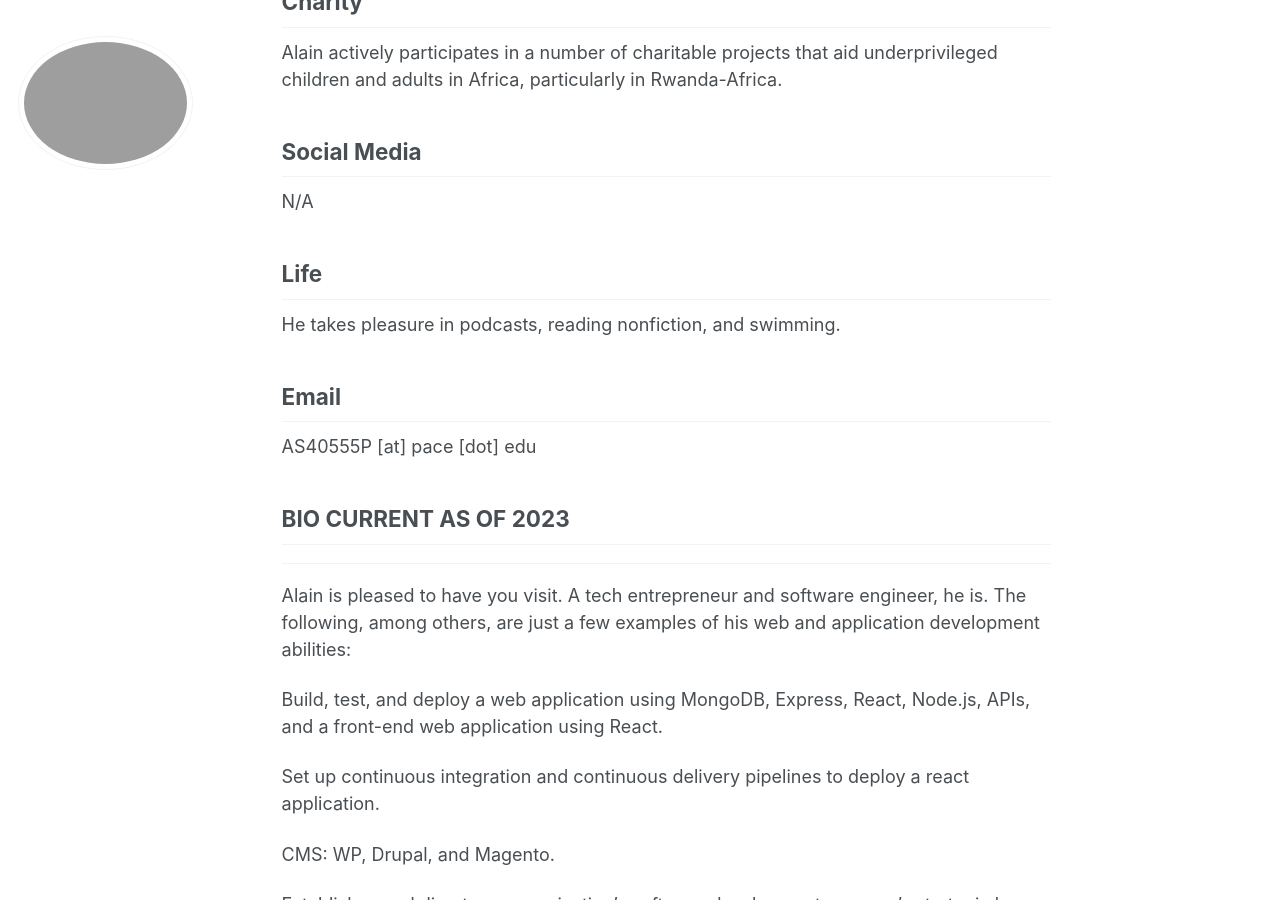
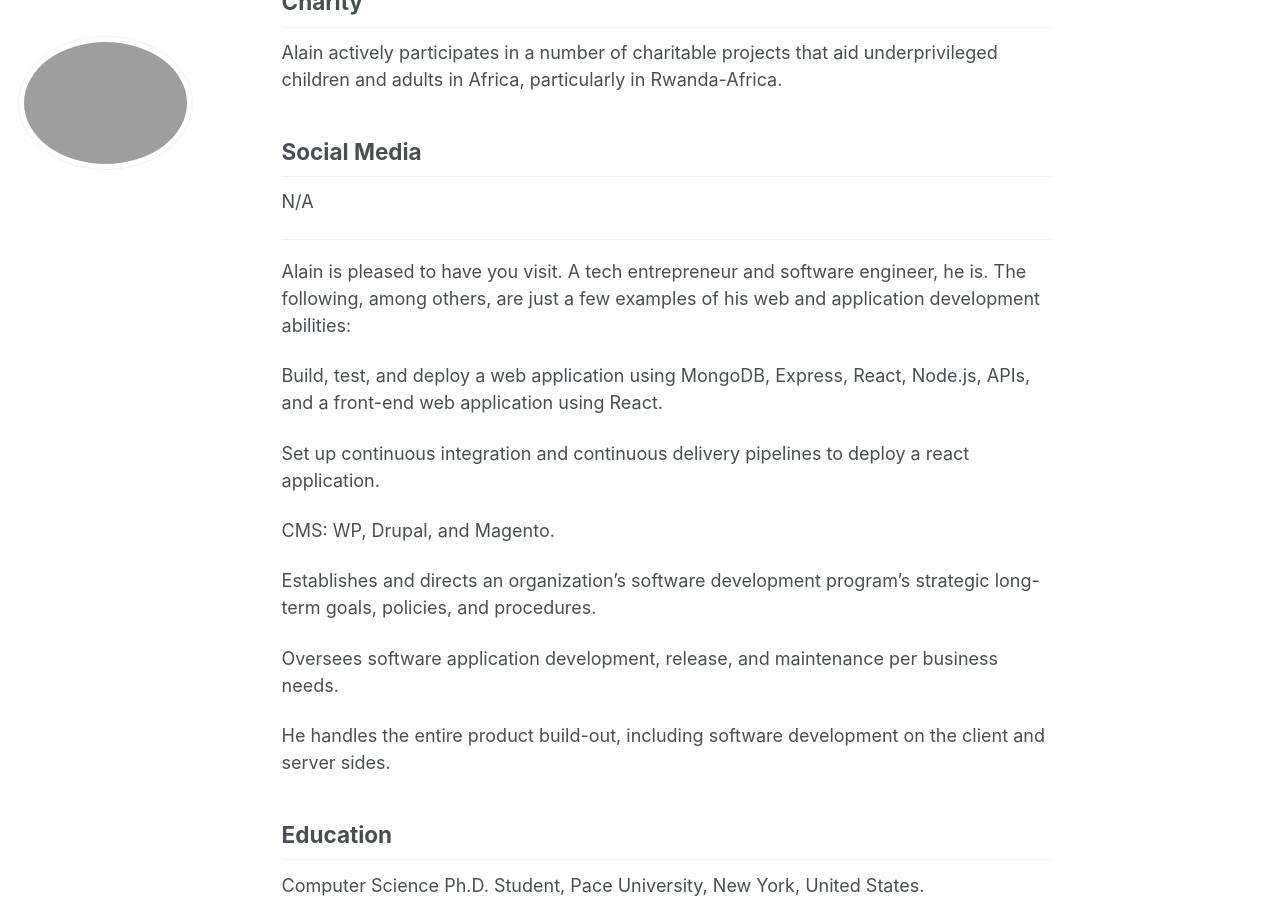
Before and after one commit to phdcsseiden/phdcsseiden.github.io, a Jekyll site: the page built from _pages/about.md, in a window 1280 px wide and 900 px high, scrolled down 3336 px. Built offline with Jekyll 4.4.1, drawn with Linux system fonts in a browser that asks for light colours.

Commit message:
Update about.md

```diff
--- a/_pages/about.md
+++ b/_pages/about.md
@@ -87,7 +87,6 @@ As of May 2023, granted & active
 
 
 
-
 ## Community
 
 -ECOSOC YF Facilitator at the United Nations HQ in New York City, NY, United States
@@ -106,23 +105,9 @@ Alain actively participates in a number of charitable projects that aid underpri
 
  N/A
 
-## Life
-
-He takes pleasure in podcasts, reading nonfiction, and swimming.
-
-## Email
-
-AS40555P [at] pace [dot] edu
-
-
-## BIO CURRENT AS OF 2023
-
 
 
 --------------------------------------------------------------------------------------------------------------------------------------------
-
-
-
 
 
 
@@ -178,5 +163,4 @@ English, French, Kinyarwanda
 He takes pleasure in podcasts, reading nonfiction, and swimming.
 
 
-
 ## BIO CURRENT AS OF 2023
```
